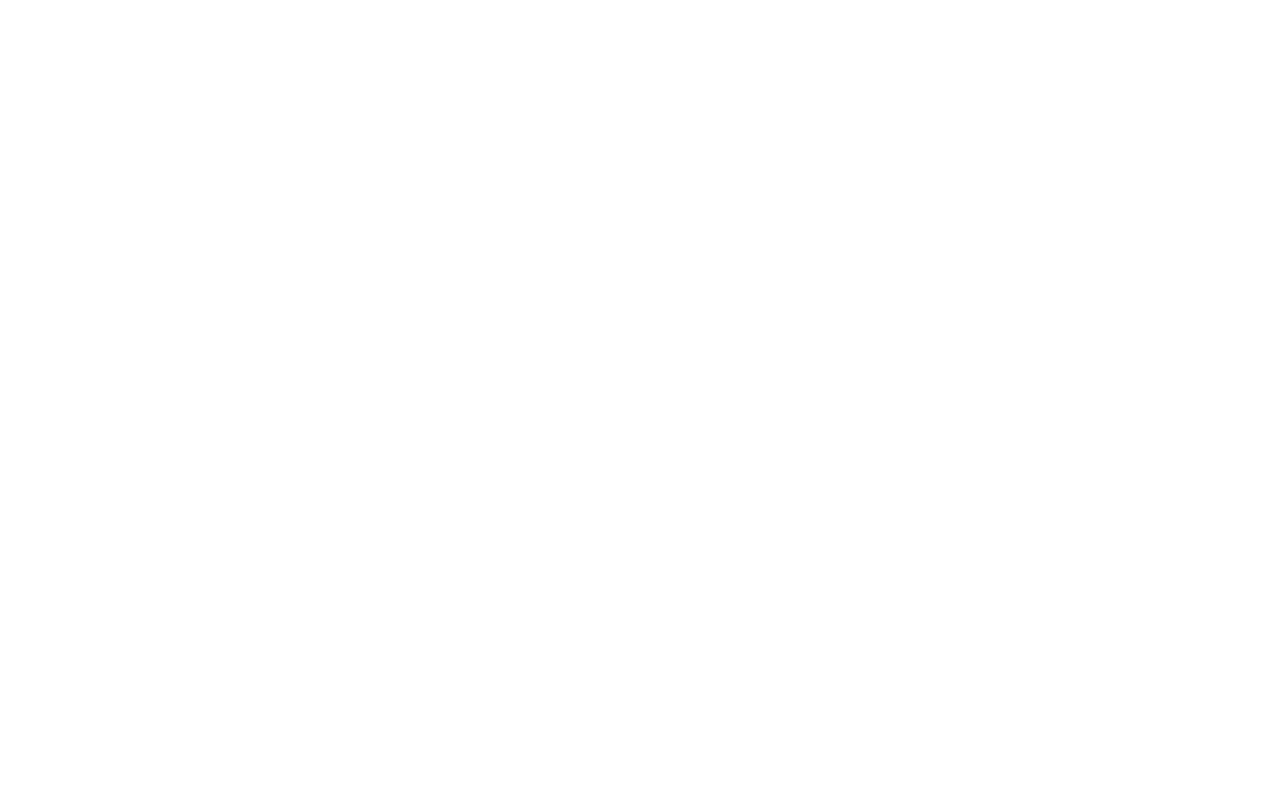
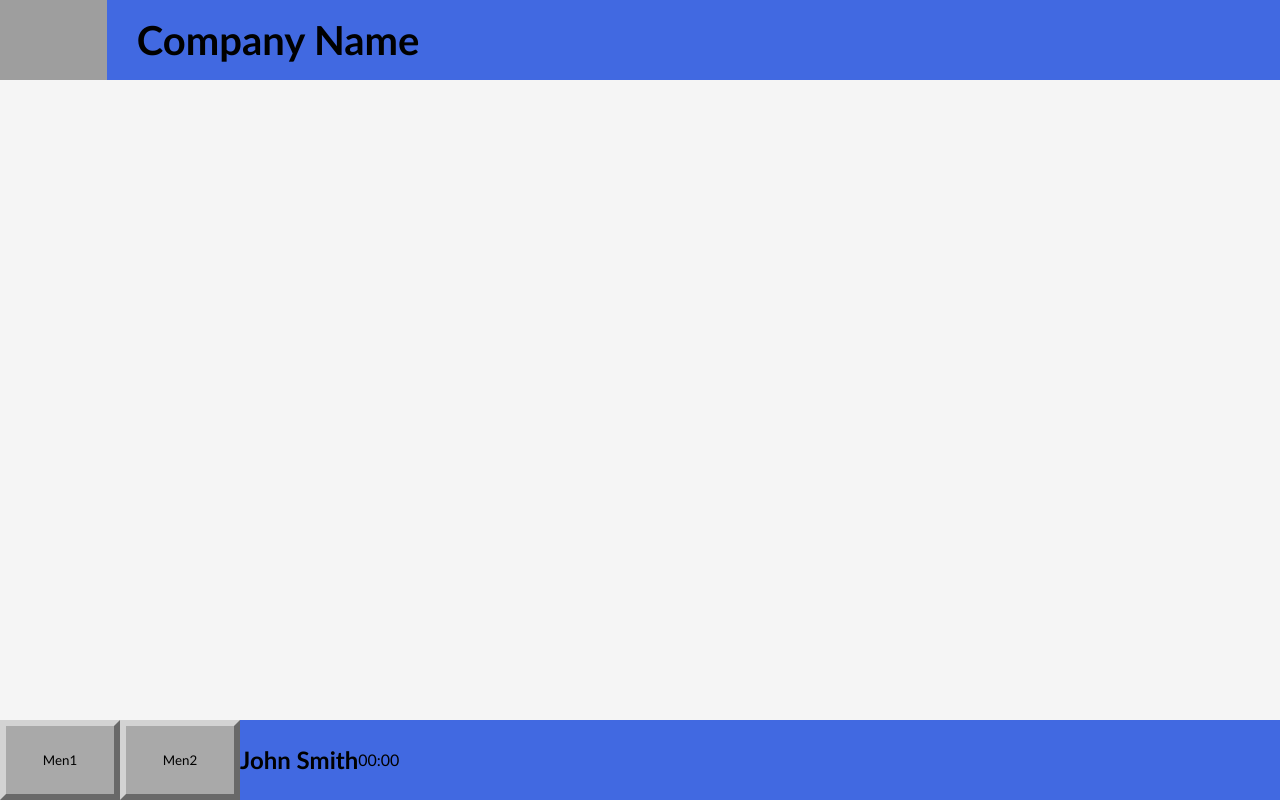
Before and after one commit to pawelglucklich/inventory-management-app-frontend, a React (Create React App) app: page / in a window 1280 px wide. Built offline with nearby package versions, Linux system fonts and the light colour scheme; grey boxes are pictures that could not be loaded.

Commit message:
started building frontend main app window

```diff
--- a/src/App.tsx
+++ b/src/App.tsx
@@ -1,11 +1,19 @@
 import React from 'react';
 import {Route, Routes} from 'react-router-dom';
+import { Footer } from './components/Footer/Footer';
+import {Header} from "./components/layout/Header";
+import {MainApp} from "./components/MainApp/MainApp";
 
 export const App = () => {
 
     return (
-      <Routes>
-          <Route path="/" element={''}/>
-      </Routes>
+        <>
+            <Header></Header>
+            <MainApp></MainApp>
+            {/*<Routes>*/}
+            {/*    <Route path="/" element={''}/>*/}
+            {/*</Routes>*/}
+            <Footer></Footer>
+        </>
     );
 }
--- a/src/index.css
+++ b/src/index.css
@@ -1,13 +1,6 @@
-body {
-  margin: 0;
-  font-family: -apple-system, BlinkMacSystemFont, 'Segoe UI', 'Roboto', 'Oxygen',
-    'Ubuntu', 'Cantarell', 'Fira Sans', 'Droid Sans', 'Helvetica Neue',
-    sans-serif;
-  -webkit-font-smoothing: antialiased;
-  -moz-osx-font-smoothing: grayscale;
+* {
+    margin: 0;
+    padding: 0;
+    font-family: Calibri, sans-serif;
+    box-sizing: border-box;
 }
-
-code {
-  font-family: source-code-pro, Menlo, Monaco, Consolas, 'Courier New',
-    monospace;
-}
```
